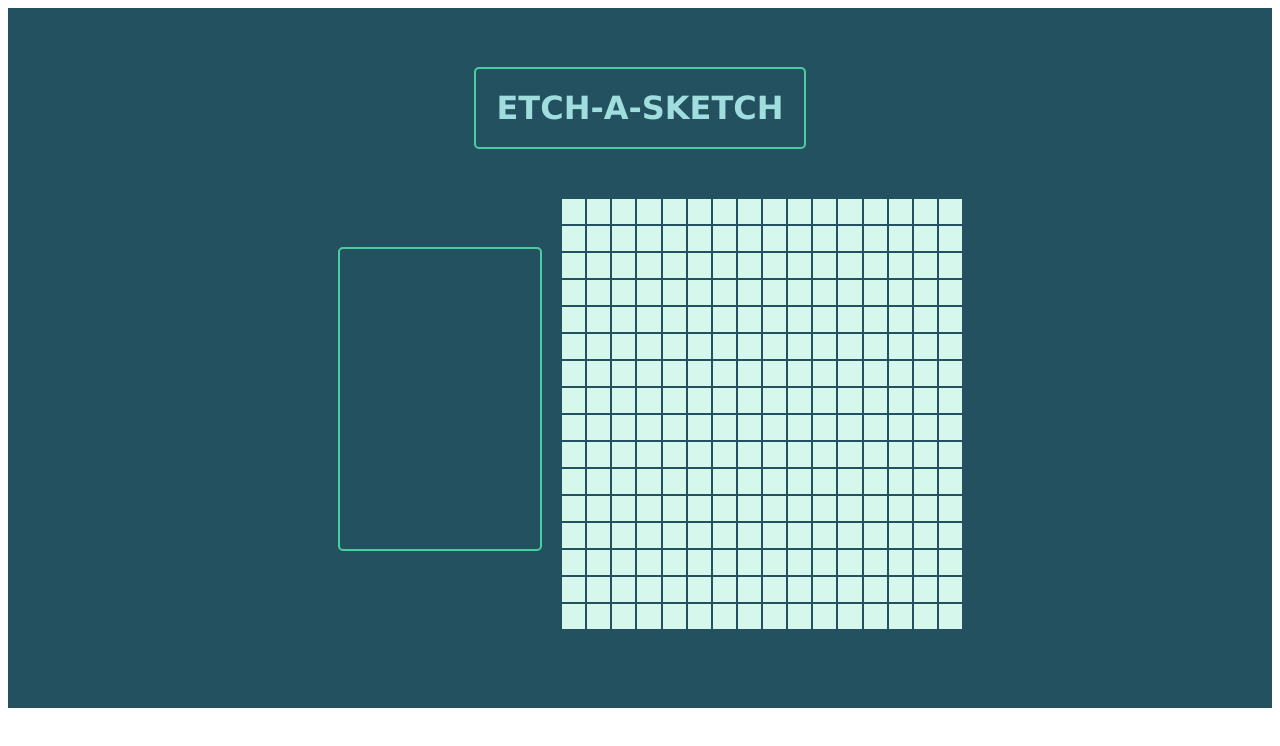
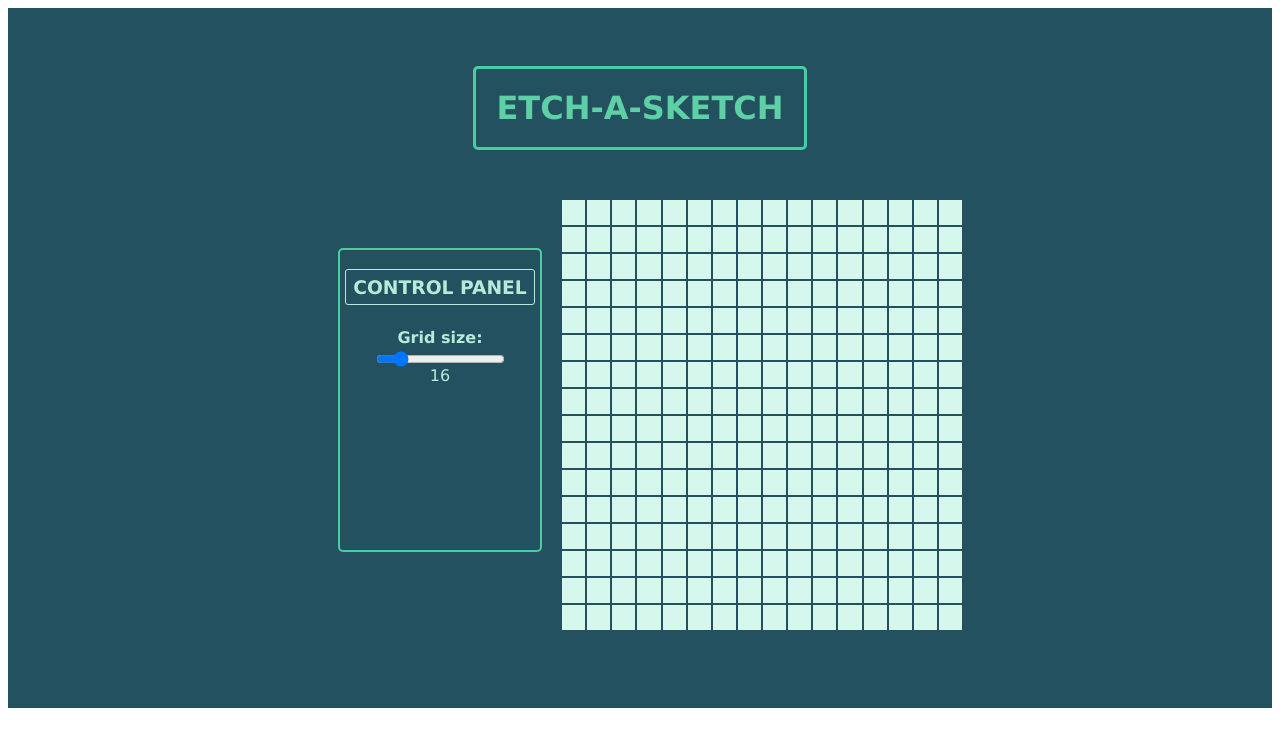
Before and after one commit to eilusion/etch-a-sketch, a plain HTML site: page index.html in a window 1280 px wide. Drawn offline with Linux system fonts and the light colour scheme.

Commit message:
UI changes/grid size logic started

```diff
--- a/index.html
+++ b/index.html
@@ -12,7 +12,10 @@
         <h1>ETCH-A-SKETCH</h1>
         <div class="gameBox">
             <div class="controls">
-
+                <h3 class="controlHeader">CONTROL PANEL</h3>
+                <h4 class="sliderHeader">Grid size:</h4>
+                <input class="slider" type="range" min="1" max="100" value="16" class="slider" id="myRange" name="slider">
+                <output class="sliderOutput" for="slider"></output>
             </div>
             <div id="grid">
             </div>
--- a/script.js
+++ b/script.js
@@ -1,4 +1,6 @@
 const grid = document.querySelector('#grid');
+const slider = document.querySelector('.slider');
+const sliderOutput = document.querySelector('.sliderOutput');
 
 function fillGrid(cols, rows) {
     for (c = 0; c < (cols * rows); c++){
@@ -16,3 +18,10 @@ for (let i = 0; i < cells.length; i++) {
         cells[i].classList.add('activeCell');
     })
 }
+
+sliderOutput.textContent = slider.value
+
+slider.addEventListener('input', function () {
+    sliderOutput.textContent = slider.value
+    fillGrid(slider.value, slider.value)
+});
--- a/styles.css
+++ b/styles.css
@@ -11,8 +11,8 @@
 h1 {
     padding: 20px;
     font-family: 'Lucida Sans', 'Lucida Sans Regular', 'Lucida Grande', 'Lucida Sans Unicode', Geneva, Verdana, sans-serif;
-    color: rgb(160, 221, 222);
-    border: 2px solid rgb(72, 206, 162);
+    color: rgb(94, 208, 166);
+    border: 3px solid rgb(72, 206, 162);
     border-radius: 5px;
     margin-top: -50px;
     margin-bottom: 50px;
@@ -29,6 +29,26 @@ h1 {
     border: 2px solid rgb(72, 206, 162);
     border-radius: 5px;
     margin: 20px;
+    display: flex;
+    flex-direction: column;
+    align-items: center;
+    font-family: 'Lucida Sans', 'Lucida Sans Regular', 'Lucida Grande', 'Lucida Sans Unicode', Geneva, Verdana, sans-serif;
+    color: rgb(183, 235, 217)
+}
+
+.controlHeader {
+    height: 20px;
+    padding: 7px;
+    border-radius: 3px;
+    border: 1px solid rgb(183, 235, 217);
+}
+
+.sliderHeader {
+    margin: 5px;
+}
+
+.slider {
+    height: 10px;
 }
 
 #grid {
```
